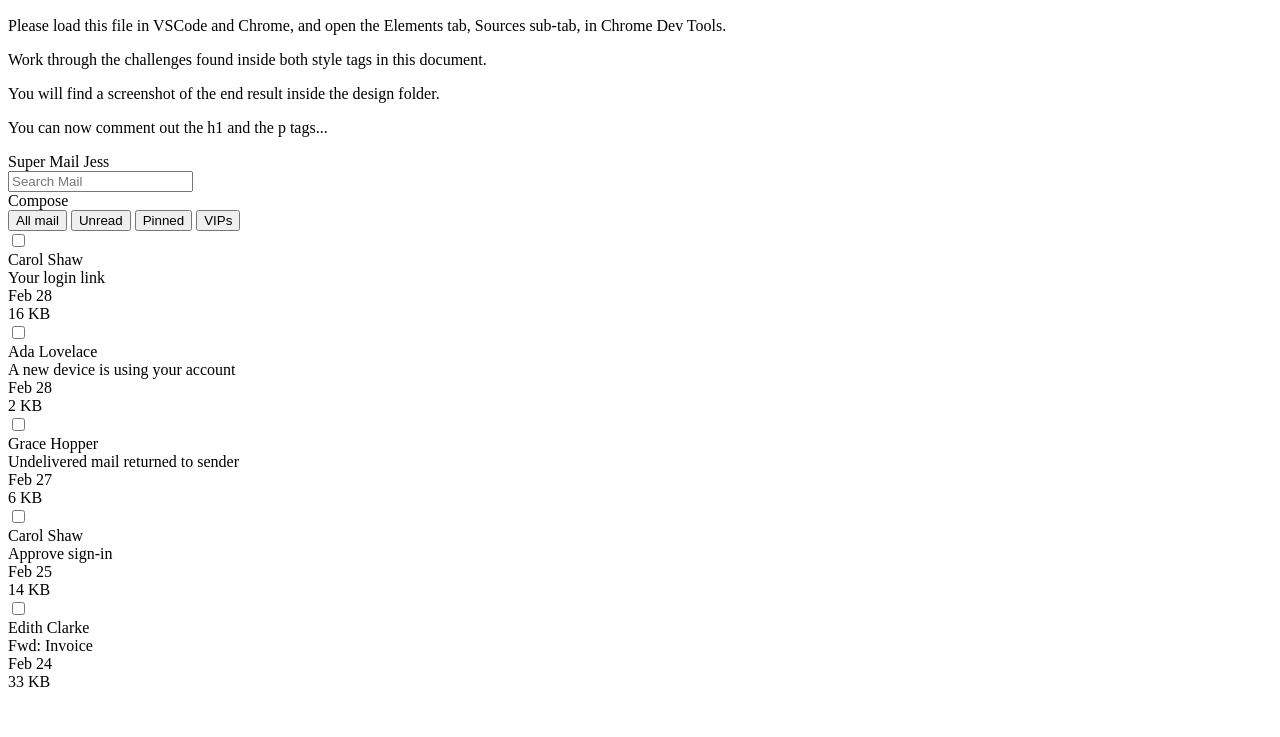
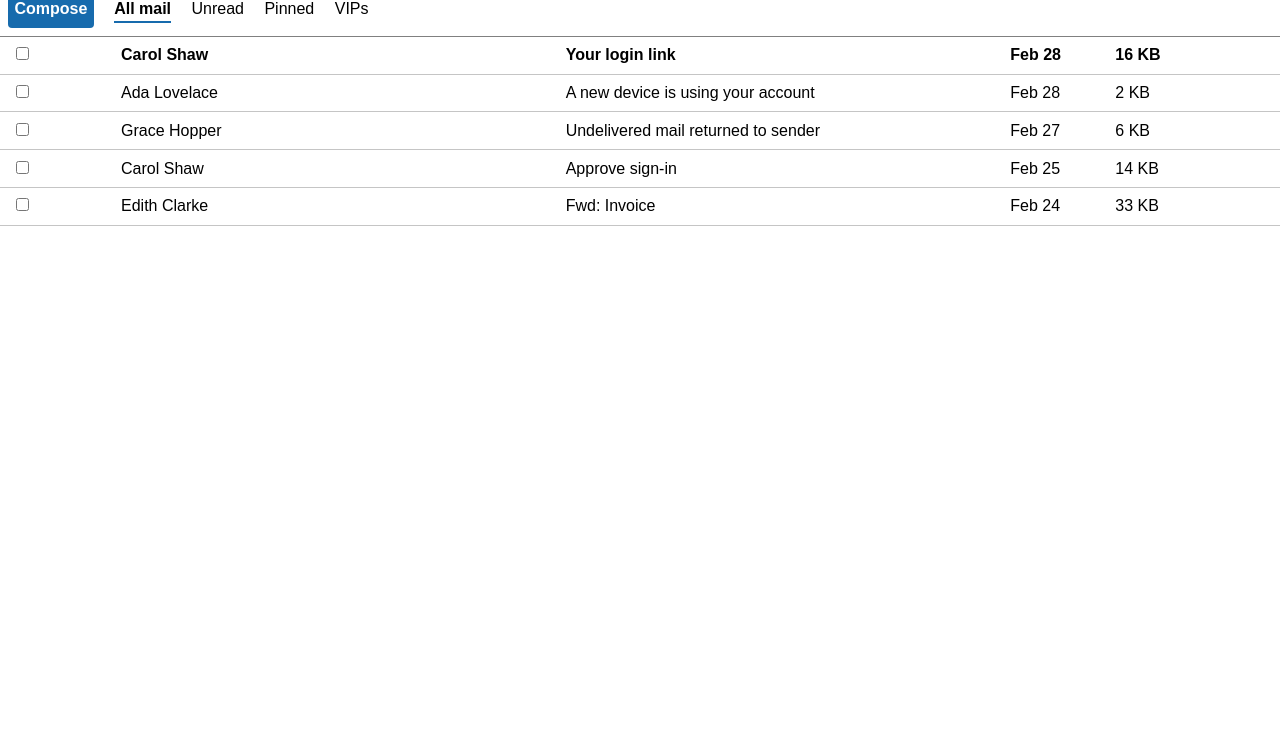
Before and after one commit to bloominstituteoftechnology/module-project-html-and-css-ii-brittneecrowell, a plain HTML site: page index.html in a window 1280 px wide. Shown: the part 63-800 px from the top of the page. Drawn offline with Linux system fonts and the light colour scheme.

Commit message:
Challenge answers completed

```diff
--- a/index.html
+++ b/index.html
@@ -5,60 +5,159 @@
   <meta charset="UTF-8">
   <style>
     /* 👉 Task 1- Apply the reset found on this page: https://www.joshwcomeau.com/css/custom-css-reset/ */
-
+  /*
+  1. Use a more-intuitive box-sizing model.
+*/
+*, *::before, *::after {
+  box-sizing: border-box;
+}
+/*
+  2. Remove default margin
+*/
+* {
+  margin: 0;
+}
+/*
+  Typographic tweaks!
+  3. Add accessible line-height
+  4. Improve text rendering
+*/
+body {
+  line-height: 1.5;
+  -webkit-font-smoothing: antialiased;
+}
+/*
+  5. Improve media defaults
+*/
+img, picture, video, canvas, svg {
+  display: block;
+  max-width: 100%;
+}
+/*
+  6. Remove built-in form typography styles
+*/
+input, button, textarea, select {
+  font: inherit;
+}
+/*
+  7. Avoid text overflows
+*/
+p, h1, h2, h3, h4, h5, h6 {
+  overflow-wrap: break-word;
+}
+/*
+  8. Create a root stacking context
+*/
+#root, #__next {
+  isolation: isolate;
+}
   </style>
   <style>
     /* 👉 Task 2- Target the body element.
     Apply a font family of Arial to the body element.
     The font property is inherited by descendant (nested) elements. */
+    body {
+      font-family: Arial, Helvetica, sans-serif;
+    }
 
     /* 👉 Task 3- Target the element with id headerTop.
     Apply white color to the text, some padding using px or rem units, and a dark background color. */
+    #headerTop {
+      background-color: #176bad;
+      color: white;
+      padding: 0.5rem;
+    }
 
     /* 👉 Task 4- Target the divs that are directly nested underneath the id headerTop.
     Make them display as inline block, instead of block.
     This will make them render on the same line. */
-
+    .inline-container {
+      display: inline-block;
+    }
     /* 👉 Task 5- Target the spans that are nested inside the id headerTop.
     Make them have some margin on the right.
     This will prevent the spans from crashing against one another. */
-
+    #headerTop span {
+      margin-right: 0.5rem;
+    }
     /* 👉 Task 6- Target the first span nested inside the element with id headerTop.
     Make it have a font weight of bold, and transform the text to uppercase. */
-
+    .logo {
+      text-transform: uppercase;
+      font-weight: bold;
+    }
     /* 👉 Task 7- Target the id headerBottom.
     Give it a bottom border of 1 pixel, solid gray, and a little bit of padding using px or rem units. */
-
+     #headerBottom {
+      border-bottom: 1px solid gray;
+      padding: 0.5rem;
+    }
     /* 👉 Task 8- Target the divs that are nested directly inside the element with id headerBottom.
     Make them display as inline block, instead of block.
     This will cause them to render on the same line.
     You can consolidate this rule with the one on step. 4 */
+    #headerBottom > div {
+      display: inline-block;
+    }
 
     /* 👉 Task 9- Target the "Compose" button, although note it's a div instead an actual button.
     Give it color, bold text, background, padding, border radius, margin right, and a cursor of pointer. */
-
+    .blue-btn {
+      color: white;
+      background-color: #176bad;
+      padding: 0.4rem;
+      border-radius: 4px;
+      margin-right: 1rem;
+      cursor: pointer;
+      font-weight: bold;
+    }
     /* 👉 Task 10- Research how to remove all the default styling of button elements.
     Target the button elements inside the element with id headerBottom.
     Remove all their styling, give them a bit of margin to the right, and a cursor of pointer. */
+    #headerBottom button {
+      padding: 0;
+      border: none;
+      background: none;
+      margin-right: 1rem;
+      cursor: pointer;
+    }
 
     /* 👉 Task 11- Target the button element inside the id headerBottom that has a class of active
     Make the font weight be bolder, and add a bottom border of 2 pixels solid color (you choose the color).
     Add the class name to the "All mail" button. */
-
+    #headerBottom button.active {
+      border-bottom: 2px solid #176bad;
+      font-weight: bold;
+    }
     /* 👉 Task 12- Target all divs directly nested inside elements with a class of email,
     and make them display as inline-block elements.
     This will make each email render all its details in the same line*/
+    .email > div {
+      display: inline-block;
 
+    }
     /* 👉 Task 13- Target the elements with a class of email.
     Give them some padding, bigger padding to the left, and a bottom border of very light grey. */
-
+    .email {
+      padding: 0.4rem;
+      padding-left: 1rem;
+      border-bottom: 1px solid #c5c5c5;
+    }
     /* 👉 Task 14- Target each div inside the element with a class of email.
     Make the email author and the email subject take 35% of the width of the parent element.
     Make the check, the date and the size take up 8% of the width of the parent element.
     This will arrange the details in visible columns. */
-
+    .email-name, .email-subject {
+      width: 35%;
+    }
+    .email-check, .email-date, .email-size {
+      width: 8%;
+    }
     /* 👉 Task 15- Target the second email and have its font weight be bold.
     This will make it look "unread". */
+    .email:nth-child(1) {
+      font-weight: bold;
+    }
 
     /* Well done! Check the design file to make sure you are close enough. */
 
@@ -68,27 +167,22 @@
 
 <body>
   <div id="instructions">
-    <h1>HTML & CSS II</h1>
-    <p>Please load this file in VSCode and Chrome, and open the Elements tab, Sources sub-tab, in Chrome Dev Tools.</p>
-    <p>Work through the challenges found inside both style tags in this document.</p>
-    <p>You will find a screenshot of the end result inside the design folder.</p>
-    <p>You can now comment out the h1 and the p tags...</p>
   </div>
   <div>
     <header>
       <div id="headerTop">
-        <div>
-          <span>Super Mail</span>
+        <div class="inline-container">
+          <span class="logo">Super Mail</span>
           <span>Jess</span>
         </div>
-        <div>
+        <div class="inline-container">
           <input type="text" placeholder="Search Mail" />
         </div>
       </div>
       <div id="headerBottom">
-        <div>Compose</div>
+        <div class="blue-btn">Compose</div>
         <div>
-          <button>All mail</button>
+          <button class="active">All mail</button>
           <button>Unread</button>
           <button>Pinned</button>
           <button>VIPs</button>
```
